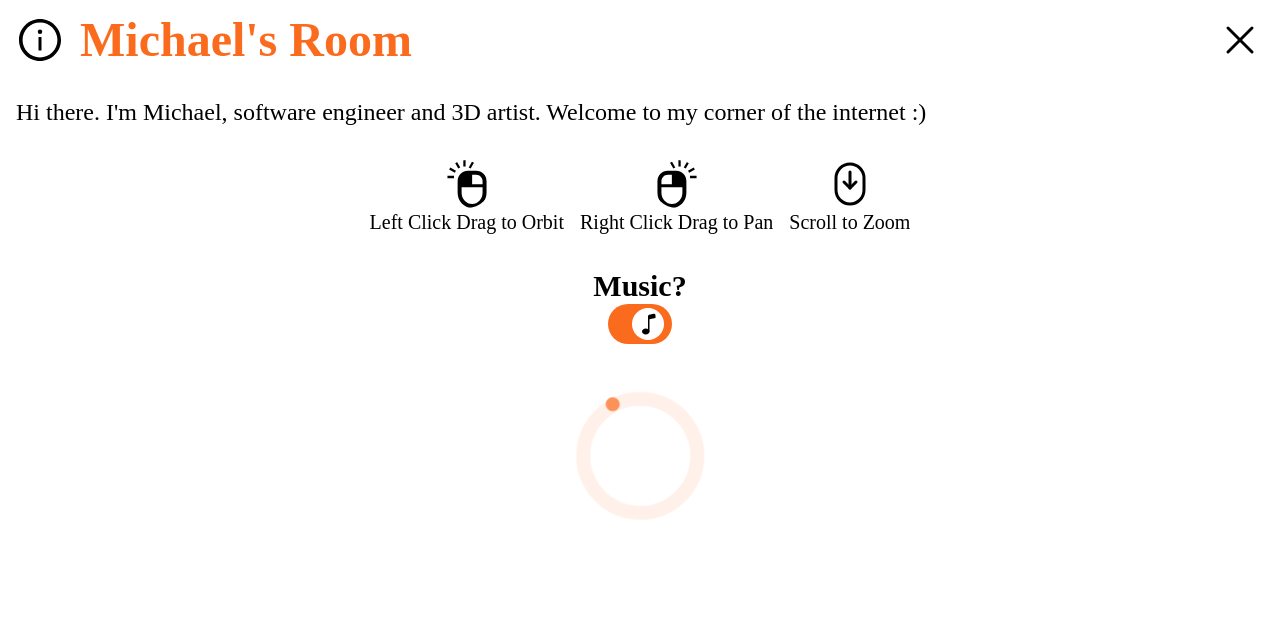
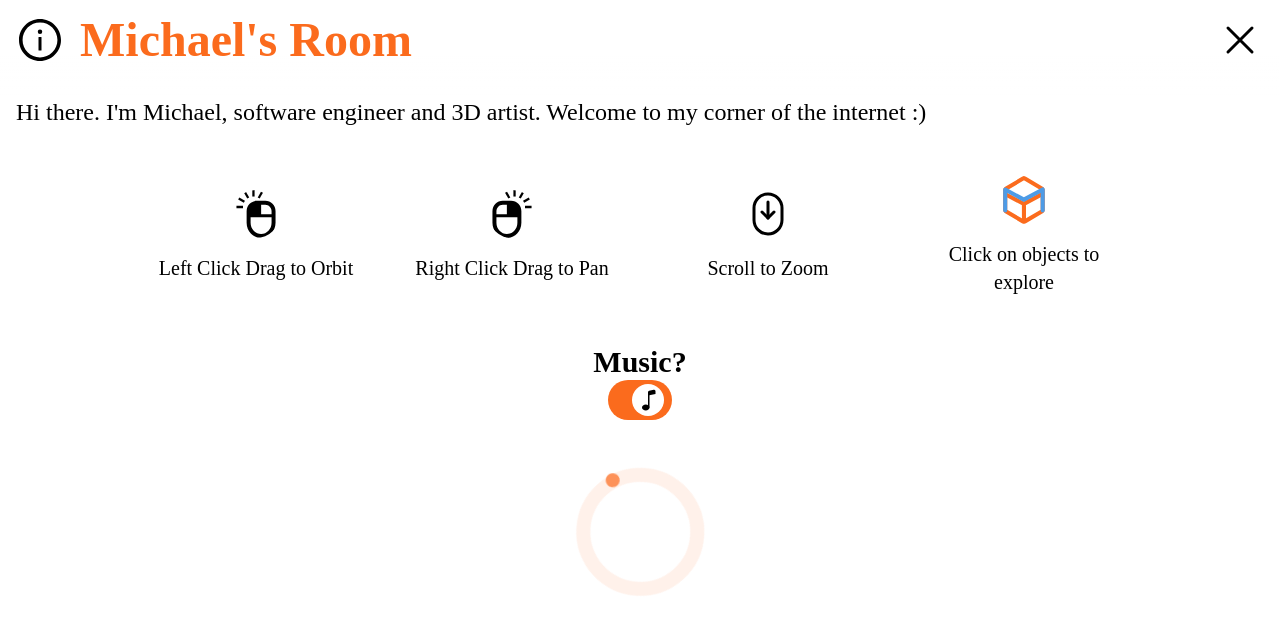
Before and after one commit to michaelwaves/next-portfolio-production, a Next.js app: page /Info in a window 1280 px wide. Shown: the top 634 px of the page. Built offline with nearby package versions, Linux system fonts and the light colour scheme.

Commit message:
info page improvements

```diff
--- a/app/globals.css
+++ b/app/globals.css
@@ -66,6 +66,9 @@
   .tldr-button{
     @apply border-2 hover:border-s-3 border-black dark:hover:border-p-3 p-4 w-40 rounded-xl text-black hover:bg-s-3 dark:hover:bg-p-3 hover:text-white active:bg-s-4 active:hover:bg-p-4;
   }
+  .intro-card{
+    @apply p-4 border-s-3 rounded-xl dark:border-p-3 w-60 h-auto flex flex-col items-center text-center gap-4 justify-center;
+  }
 }
 
 @layer utilities {
--- a/components/popups/Clock.tsx
+++ b/components/popups/Clock.tsx
@@ -8,7 +8,7 @@ export default function Clock() {
                 Clock
             </h1>
             <p className="text-xl">
-                How slow the hour comes, its passing speed how great
+                Slow comes the hour, its passing speed how great!
             </p>
         </Popup>)
 
--- a/pages/Info.tsx
+++ b/pages/Info.tsx
@@ -54,8 +54,8 @@ export default function Info() {
 
                 variants={sidebar}
                 animate={isOpen ? "open" : "closed"}
-                className="fixed top-0 left-0 w-full p-4 h-full flex flex-row items-center justify-center  bg-white dark:bg-black">
-                <div className='fixed top-0 left-0 w-full p-4 h-fit flex flex-row items-center justify-between bg-gradient-to-b from-white via-white dark:from-black dark:via-black'>
+                className="fixed top-0 left-0 w-full p-4 h-full overflow-y-scroll scrollbar flex flex-row items-center justify-center  bg-white dark:bg-black">
+                <div className='z-20 fixed top-0 left-0 w-full p-4 h-fit flex flex-row items-center justify-between bg-gradient-to-b from-white via-white dark:from-black dark:via-black'>
                     <div className="flex flex-row items-center justify-center">
                         <motion.button onClick={
                             () => toggleOpen(!isOpen)
@@ -79,17 +79,25 @@ export default function Info() {
                         Welcome to my corner of the internet :&#41;
                     </p>
                     <div className="flex md:flex-row flex-col items-center gap-4 w-full justify-center">
-                        <div>
+                        <div className="flex items-center justify-center lg:flex-row flex-col gap-4">
+                            <div className="intro-card">
                                 <Image src="/icons/left click.svg" alt="left click" width={40} height={40} className='rounded-full h-12 w-12 dark:bg-white' />
                                 <p>Left Click Drag to Orbit</p>
                             </div>
-                        <div>
+                            <div className="intro-card">
                                 <Image src="/icons/right click.svg" alt="right click" width={40} height={40} className='rounded-full h-12 w-12 dark:bg-white' />
                                 <p>Right Click Drag to Pan</p>
                             </div>
-                        <div>
+                        </div>
+                        <div className="flex items-center justify-center lg:flex-row flex-col gap-4">
+                            <div className="intro-card">
                                 <Image src="/icons/scroll.svg" alt="right click" width={40} height={40} className='rounded-full h-12 w-12 dark:bg-white' />
                                 <p>Scroll to Zoom</p>
+                            </div>
+                            <div className="intro-card">
+                                <Image src="/icons/icon.svg" alt="icon" width={40} height={40} className='rounded-full h-12 w-12 dark:bg-white' />
+                                <p>Click on objects to explore</p>
+                            </div>
                         </div>
                     </div>
                     <div className="flex flex-col items-center justify-center">
@@ -113,6 +121,7 @@ export default function Info() {
                         </div>
                     </div>
                     {controlsState.loading ? <Loading /> :
+                    <div className="h-40 mb-20">
                         <div className={`font-heading relative w-fit h-fit overflow-hidden pb-2 rounded-xl mx-auto`}>
                             <button
                                 onClick={handleStart}
@@ -122,7 +131,9 @@ export default function Info() {
                                 <h1>Let&#39;s Go!</h1>
                             </button>
                             <div className={`bg-s-1 dark:bg-p-1 absolute top-0 left-0 rounded-xl mt-2 w-full h-full -z-10`} />
-                        </div>}
+                        </div>
+                    </div>
+                        }
 
                 </div>
 
```
Also changed, not shown: public/icons/icon.svg (added). Lines whose indentation alone changed are shown as unchanged.
